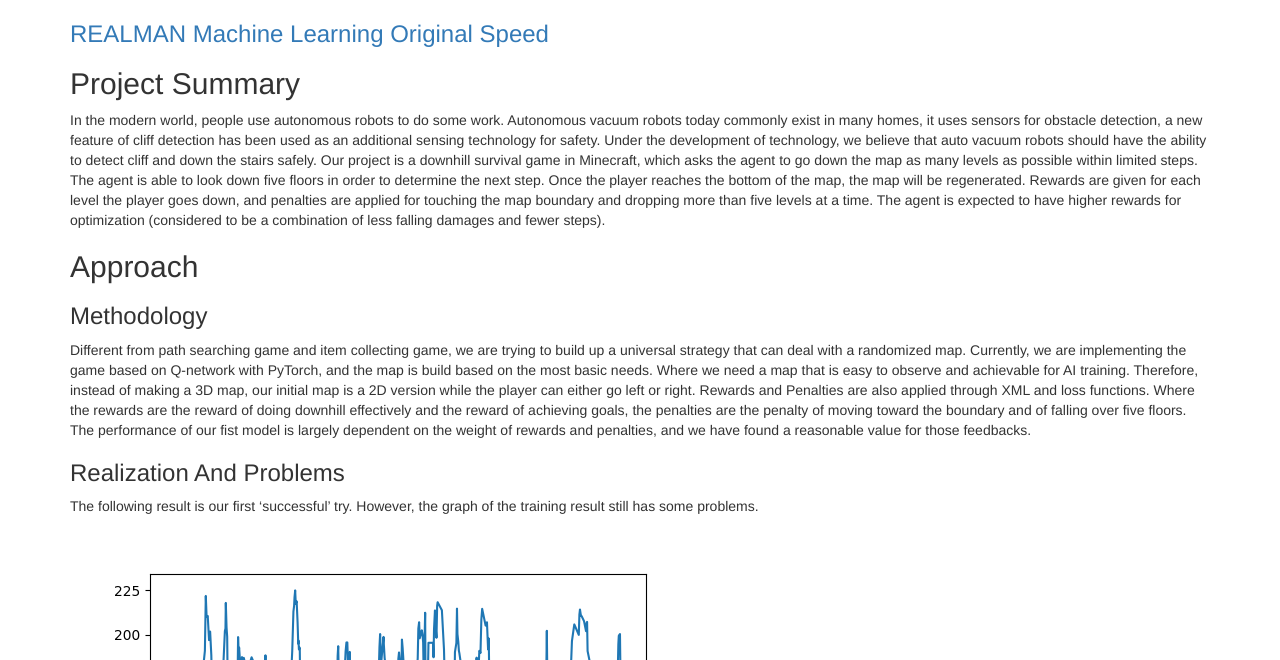
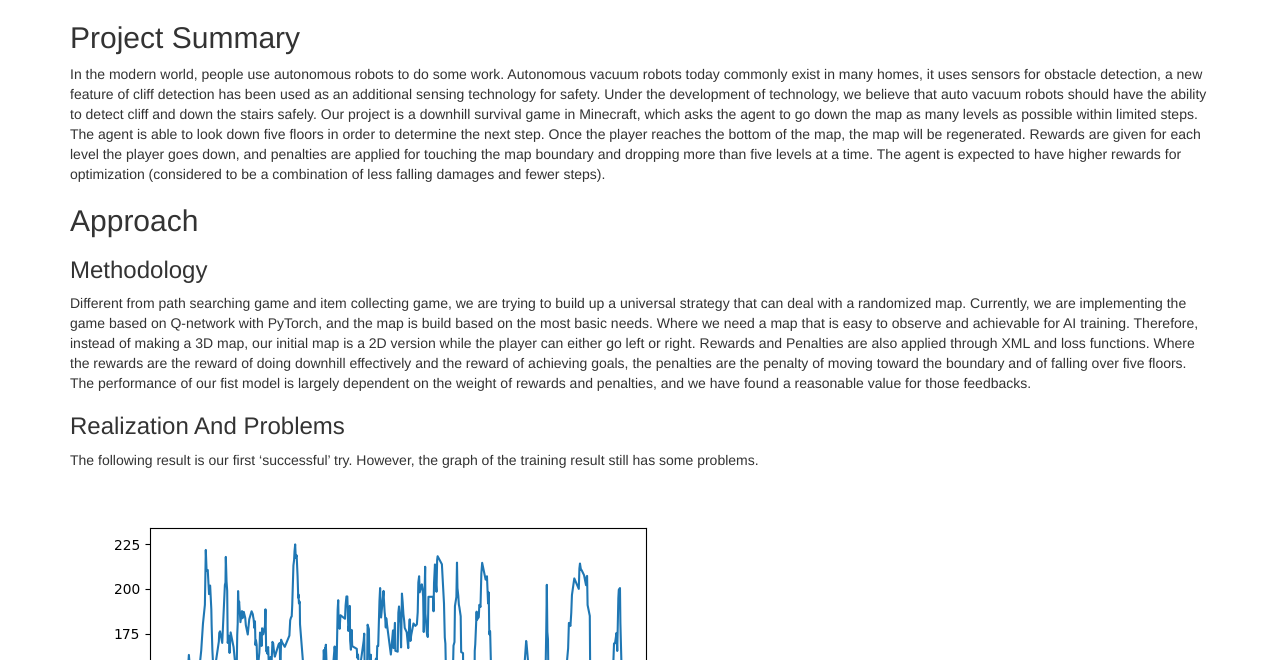
Before and after one commit to JackZhaoYK/REALMAN, a Jekyll site: the page built from docs/status.md, in a window 1280 px wide and 900 px high, scrolled down 718 px, cut to the strip 240-900 px from the top of the window. Built offline with Jekyll 4.4.1, drawn with Linux system fonts in a browser that asks for light colours.

Commit message:
remove the extra video link which is not able to play

```diff
--- a/docs/status.md
+++ b/docs/status.md
@@ -9,8 +9,6 @@ title: Status
 ### REALMAN Machine Learning 150x speed
 <iframe width="560" height="315" src="https://www.youtube.com/embed/NWoSBVhXOpY" frameborder="0" allow="accelerometer; autoplay; clipboard-write; encrypted-media; gyroscope; picture-in-picture" allowfullscreen></iframe>
 
-
-### [REALMAN Machine Learning Original Speed](https://youtu.be/4qcNenoUijY "REALMAN Machine Learning Original speed")
 
 ## Project Summary
 In the modern world, people use autonomous robots to do some work. Autonomous vacuum robots today commonly exist in many homes, it uses sensors for obstacle detection, a new feature of cliff detection has been used as an additional sensing technology for safety. Under the development of technology, we believe that auto vacuum robots should have the ability to detect cliff and down the stairs safely. Our project is a downhill survival game in Minecraft, which asks the agent to go down the map as many levels as possible within limited steps. The agent is able to look down five floors in order to determine the next step. Once the player reaches the bottom of the map, the map will be regenerated. Rewards are given for each level the player goes down, and penalties are applied for touching the map boundary and dropping more than five levels at a time. The agent is expected to have higher rewards for optimization (considered to be a combination of less falling damages and fewer steps).
```
